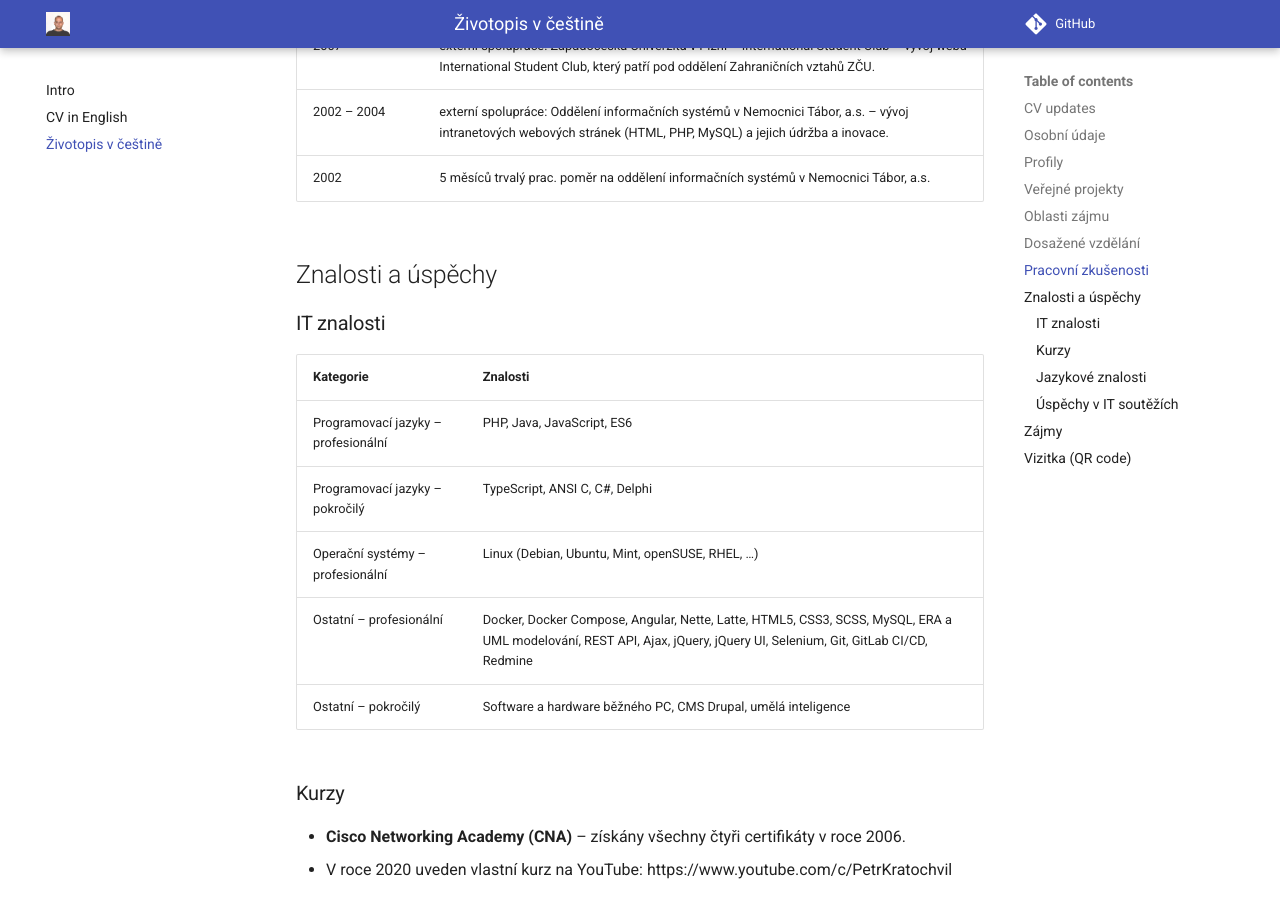
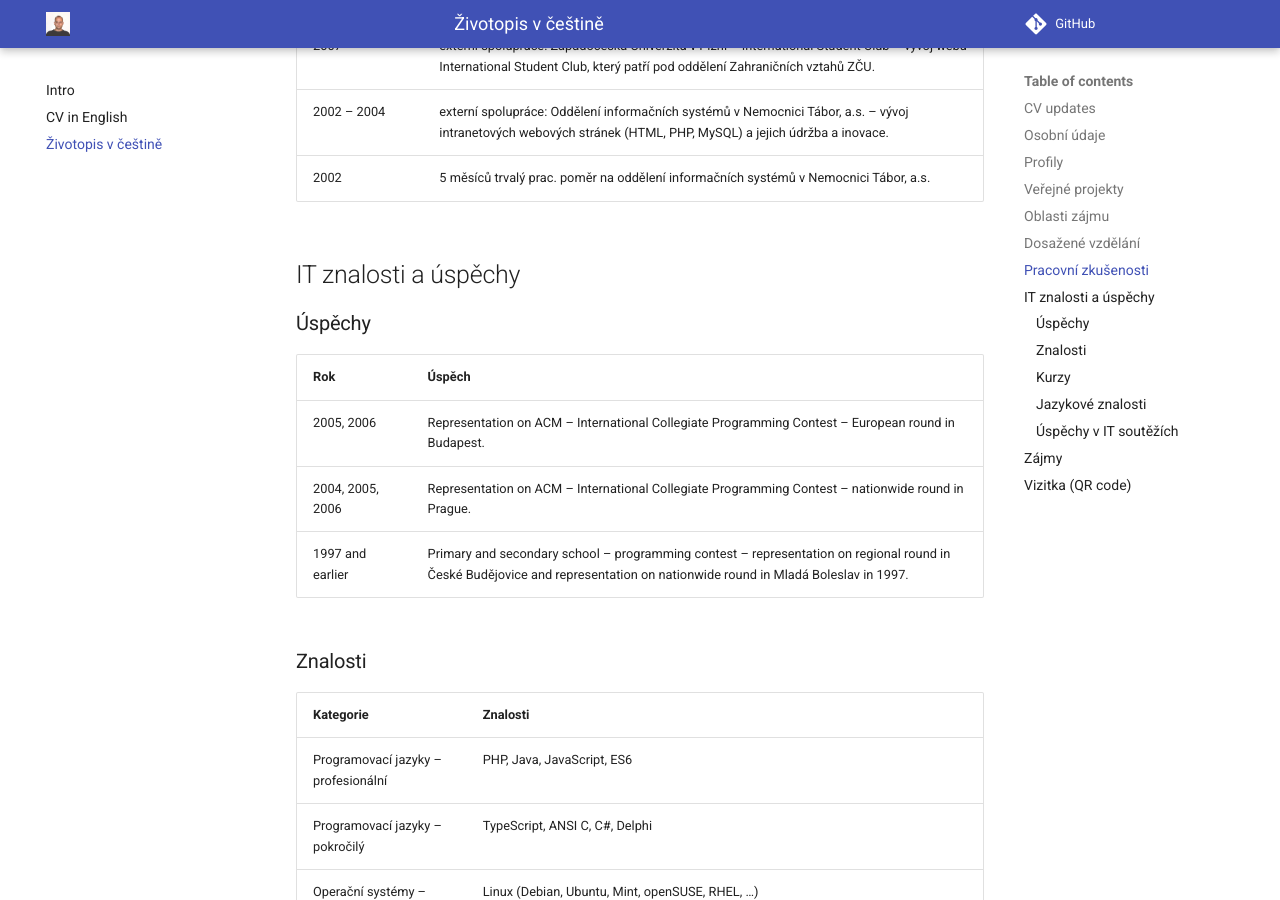
Before and after one commit to kratocz/kratocz, an MkDocs documentation site: the page built from docs/cs/cv.md, in a window 1280 px wide and 900 px high, scrolled down 2575 px. Built offline with MkDocs 1.6.1 and Material for MkDocs 9.7.7, drawn with Linux system fonts in a browser that asks for light colours.

```diff
--- a/docs/cs/cv.md
+++ b/docs/cs/cv.md
@@ -68,9 +68,17 @@ Jsem full-stack IT developer, DevOps engineer a Linux system administrator.
 | 2002 – 2004           | externí spolupráce: Oddělení informačních systémů v Nemocnici Tábor, a.s. – vývoj intranetových webových stránek (HTML, PHP, MySQL) a jejich údržba a inovace.             |
 | 2002                  | 5 měsíců trvalý prac. poměr na oddělení informačních systémů v Nemocnici Tábor, a.s.                                                                                       |
 
-## Znalosti a úspěchy
+## IT znalosti a úspěchy
 
-### IT znalosti
+### Úspěchy
+
+| Rok              | Úspěch                                                                                                                                                                      |
+|------------------|-----------------------------------------------------------------------------------------------------------------------------------------------------------------------------|
+| 2005, 2006       | Representation on ACM – International Collegiate Programming Contest – European round in Budapest.                                                                          |
+| 2004, 2005, 2006 | Representation on ACM – International Collegiate Programming Contest – nationwide round in Prague.                                                                          |
+| 1997 and earlier | Primary and secondary school – programming contest – representation on regional round in České Budějovice and representation on nationwide round in Mladá Boleslav in 1997. |
+
+### Znalosti
 
 | Kategorie                           | Znalosti                                                                                                                                                               |
 |-------------------------------------|------------------------------------------------------------------------------------------------------------------------------------------------------------------------|
```
Also changed, not shown: docs/en/cv.md (+4 -4 lines).
